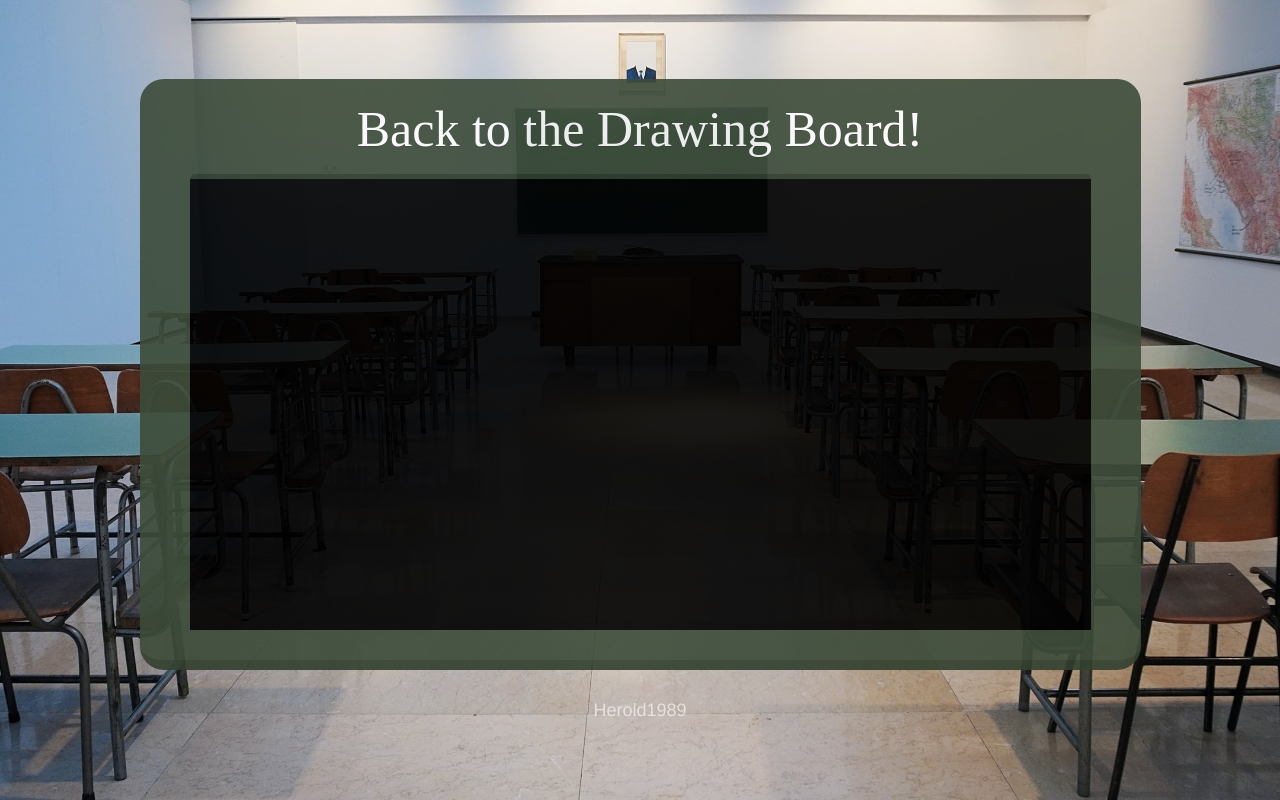
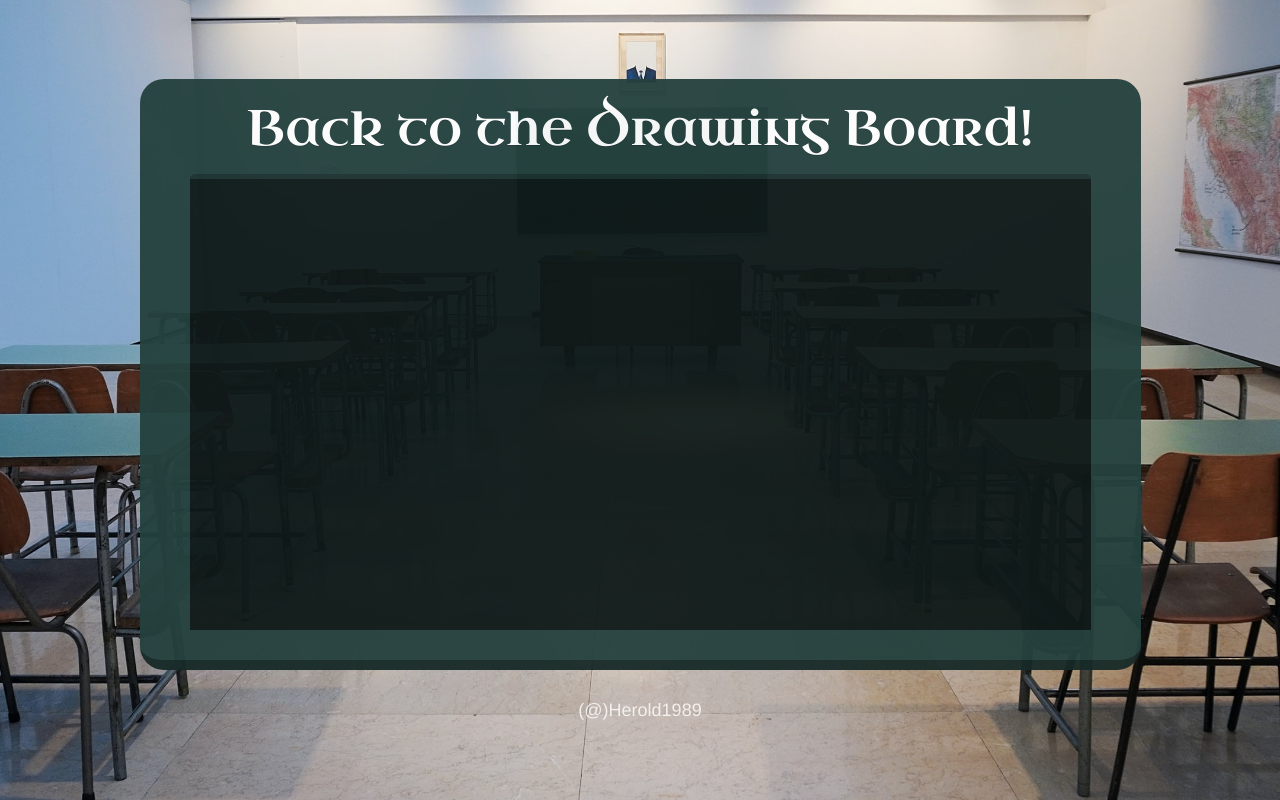
Before and after one commit to Herold1989/etch-a-sketch, a plain HTML site: page index.html in a window 1280 px wide. Drawn offline with Linux system fonts and the light colour scheme.

Commit message:
minor design edits

```diff
--- a/index.css
+++ b/index.css
@@ -1,3 +1,5 @@
+@import url("https://fonts.googleapis.com/css2?family=Uncial+Antiqua&display=swap");
+
 * {
   box-sizing: border-box;
   margin: 0;
@@ -34,18 +36,18 @@ body {
 }
 
 .app-border {
- background-color: rgb(61, 76, 58);
- opacity: 0.9;
+ background-color: rgb(36, 65, 62);
+ opacity: 0.95;
  padding: 30px 50px;
  border-radius: 24px;
- border-bottom: 10px solid #0000002a;
+ border-bottom: 10px solid #0000005c;
 }
 
 .app-title {
   border-radius: 16px;
   text-align: center;
   margin-bottom: 25px;
-  font-family:"Arial, Helvetica, sans-serif";
+  font-family: "Uncial Antiqua";
   font-size: 50px;
   color: #ffffff;
   text-shadow: 0px 1px #0000002a;
@@ -65,6 +67,8 @@ body {
   display: grid;
   border-bottom: 1px solid #0000003e;
   border-right: 1px solid #0000003e;
+  opacity: 0.6;
+
 }
 
 /* footer styles */
@@ -75,7 +79,7 @@ body {
 .footer,
 .footer a,
 .footer hover {
-  color: rgba(255, 255, 255, 0.6);
+  color: rgba(255, 255, 255, 0.8);
   font-family: 'Helvetica';
   font-size: 18px;
   text-decoration: none;
--- a/index.html
+++ b/index.html
@@ -20,7 +20,7 @@
                 <div class="canvas-container"></div>
             </div>
         </div>
-        <div class="footer"><a href="https://github.com/herold1989/etch-a-sketch" target="_blank">Herold1989</a></div>
+        <div class="footer"><a href="https://github.com/herold1989/etch-a-sketch" target="_blank">(@)Herold1989</a></div>
     </div>
     </div>
 
```
